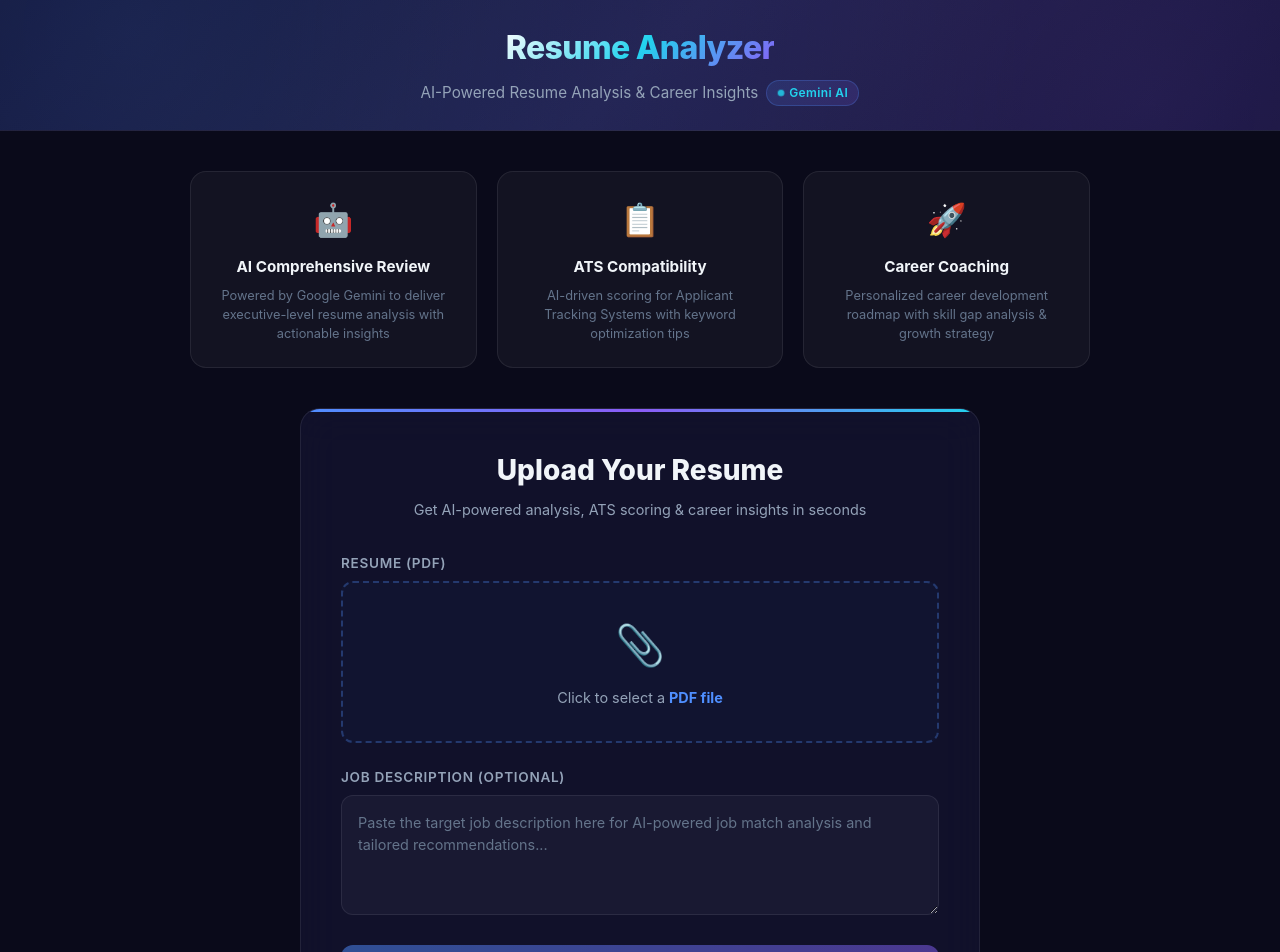
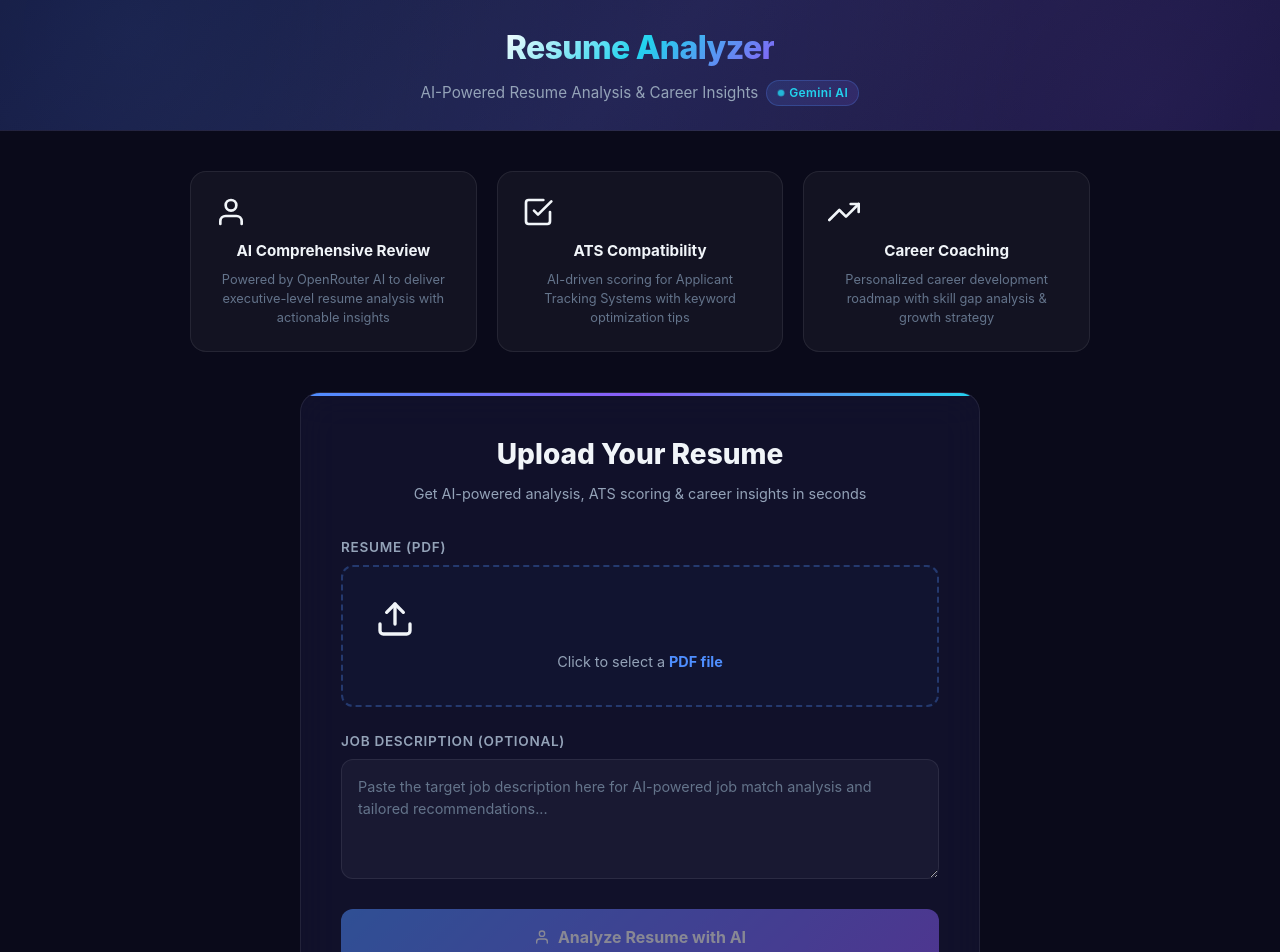
Before and after one commit to manishkumar8312/Resume-Analyzer, a React (Create React App) app in the folder frontend/: page / in a window 1280 px wide. Shown: the top 952 px of the page. Built offline with nearby package versions, Linux system fonts and the light colour scheme; no server answers.

Commit message:
improved UI

```diff
--- a/frontend/package.json
+++ b/frontend/package.json
@@ -6,6 +6,7 @@
     "axios": "^1.3.4",
     "react": "^18.2.0",
     "react-dom": "^18.2.0",
+    "react-icons": "^4.12.0",
     "react-markdown": "^10.1.0",
     "react-router-dom": "^6.8.0",
     "react-scripts": "5.0.1",
--- a/frontend/src/components/ResultCard.jsx
+++ b/frontend/src/components/ResultCard.jsx
@@ -1,6 +1,7 @@
 import React, { useState } from 'react';
 import ReactMarkdown from 'react-markdown';
 import remarkGfm from 'remark-gfm';
+import { FiUser, FiCheckSquare, FiTrendingUp } from 'react-icons/fi';
 
 const ResultCard = ({ analysis }) => {
   const [activeTab, setActiveTab] = useState('review');
@@ -12,9 +13,9 @@ const ResultCard = ({ analysis }) => {
   const hasAiContent = aiReview || atsAnalysis || careerAdvice;
 
   const tabs = [
-    { id: 'review', label: '🤖 AI Review', content: aiReview },
-    { id: 'ats', label: '📋 ATS Analysis', content: atsAnalysis },
-    { id: 'career', label: '🚀 Career Advice', content: careerAdvice },
+    { id: 'review', label: 'AI Review', icon: <FiUser />, content: aiReview },
+    { id: 'ats', label: 'ATS Analysis', icon: <FiCheckSquare />, content: atsAnalysis },
+    { id: 'career', label: 'Career Advice', icon: <FiTrendingUp />, content: careerAdvice },
   ].filter(tab => tab.content);
 
   return (
--- a/frontend/src/components/UploadForm.jsx
+++ b/frontend/src/components/UploadForm.jsx
@@ -1,4 +1,5 @@
 import React, { useState, useEffect, useRef } from 'react';
+import { FiUpload, FiFile, FiLoader, FiAlertCircle, FiCpu, FiUser, FiTrendingUp, FiCheckSquare, FiStar } from 'react-icons/fi';
 import { uploadResume } from '../services/api';
 
 const UploadForm = ({ onAnalysisComplete }) => {
@@ -10,13 +11,13 @@ const UploadForm = ({ onAnalysisComplete }) => {
   const fileInputRef = useRef(null);
 
   const progressSteps = [
-    { text: 'Uploading resume...', icon: '📤' },
-    { text: 'Extracting text content...', icon: '📄' },
-    { text: 'Analyzing skills & experience...', icon: '🔍' },
-    { text: 'Generating AI insights with Gemini...', icon: '🤖' },
-    { text: 'Running ATS compatibility check...', icon: '📋' },
-    { text: 'Preparing career recommendations...', icon: '🚀' },
-    { text: 'Finalizing results...', icon: '✨' }
+    { text: 'Uploading resume...', icon: <FiUpload /> },
+    { text: 'Extracting text content...', icon: <FiFile /> },
+    { text: 'Analyzing skills & experience...', icon: <FiCpu /> },
+    { text: 'Generating AI insights...', icon: <FiUser /> },
+    { text: 'Running ATS compatibility check...', icon: <FiCheckSquare /> },
+    { text: 'Preparing career recommendations...', icon: <FiTrendingUp /> },
+    { text: 'Finalizing results...', icon: <FiStar /> }
   ];
 
   useEffect(() => {
@@ -86,10 +87,10 @@ const UploadForm = ({ onAnalysisComplete }) => {
             className={`file-drop-zone ${file ? 'has-file' : ''}`}
             onClick={() => fileInputRef.current?.click()}
           >
-            <span className="file-drop-icon">{file ? '✅' : '📎'}</span>
+            <span className="file-drop-icon">{file ? <FiCheckSquare /> : <FiUpload />}</span>
             {file ? (
               <div>
-                <div className="file-name">📄 {file.name}</div>
+                <div className="file-name">{file.name}</div>
                 <div className="file-drop-text" style={{ marginTop: '0.25rem' }}>
                   Click to change file
                 </div>
@@ -126,7 +127,7 @@ const UploadForm = ({ onAnalysisComplete }) => {
         </div>
 
         {/* Error */}
-        {error && <div className="error-message">⚠️ {error}</div>}
+        {error && <div className="error-message"><FiAlertCircle /> {error}</div>}
 
         {/* Submit Button */}
         <button
@@ -140,7 +141,7 @@ const UploadForm = ({ onAnalysisComplete }) => {
               Analyzing with Gemini AI...
             </>
           ) : (
-            <>🤖 Analyze Resume with AI</>
+            <><FiUser /> Analyze Resume with AI</>
           )}
         </button>
 
--- a/frontend/src/pages/Home.jsx
+++ b/frontend/src/pages/Home.jsx
@@ -1,6 +1,7 @@
 import React, { useState } from 'react';
 import UploadForm from '../components/UploadForm';
 import ResultCard from '../components/ResultCard';
+import { FiUser, FiCheckSquare, FiTrendingUp } from 'react-icons/fi';
 
 const Home = () => {
   const [analysis, setAnalysis] = useState(null);
@@ -20,21 +21,21 @@ const Home = () => {
           {/* AI Features Showcase */}
           <div className="features-grid animate-fade-in">
             <div className="feature-card">
-              <span className="feature-icon">🤖</span>
+              <FiUser className="feature-icon" />
               <div className="feature-title">AI Comprehensive Review</div>
               <div className="feature-desc">
-                Powered by Google Gemini to deliver executive-level resume analysis with actionable insights
+                Powered by OpenRouter AI to deliver executive-level resume analysis with actionable insights
               </div>
             </div>
             <div className="feature-card">
-              <span className="feature-icon">📋</span>
+              <FiCheckSquare className="feature-icon" />
               <div className="feature-title">ATS Compatibility</div>
               <div className="feature-desc">
                 AI-driven scoring for Applicant Tracking Systems with keyword optimization tips
               </div>
             </div>
             <div className="feature-card">
-              <span className="feature-icon">🚀</span>
+              <FiTrendingUp className="feature-icon" />
               <div className="feature-title">Career Coaching</div>
               <div className="feature-desc">
                 Personalized career development roadmap with skill gap analysis & growth strategy
```
Also changed, not shown: 1 other file (tests, documents, lock files or other folders).
